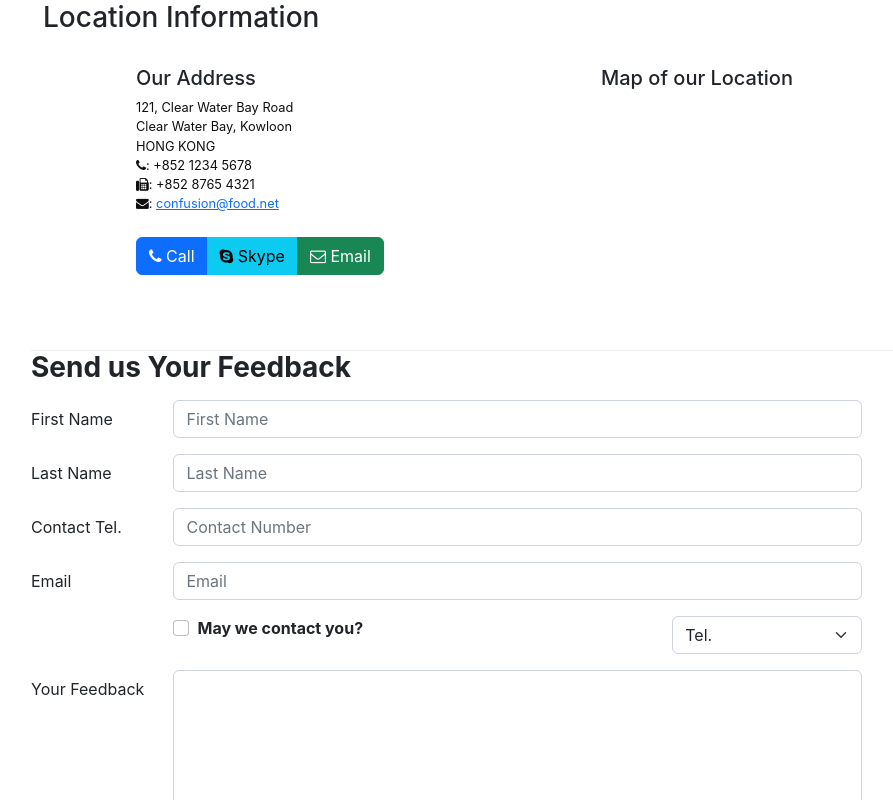
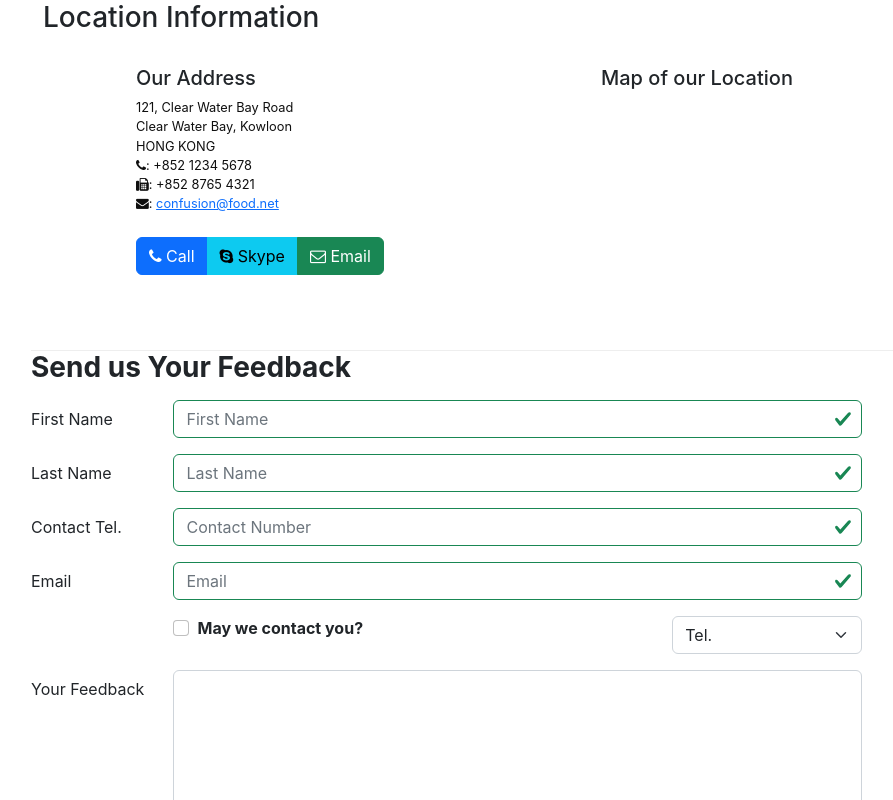
Before and after one commit to Mittal-web/Coursera-React, a React (Create React App) app: page /contactus in a window 1280 px wide. Shown: the part 431-1231 px from the top of the page, without its empty margins (51-944 px from the left). Built offline with nearby package versions, Linux system fonts and the light colour scheme.

Commit message:
Controlled Form Validation

```diff
--- a/src/components/ContactComponent.js
+++ b/src/components/ContactComponent.js
@@ -1,5 +1,5 @@
 import React, { Component } from 'react';
-import { Breadcrumb, BreadcrumbItem, Button, Form, FormGroup, Label, Input, Col } from 'reactstrap'
+import { Breadcrumb, BreadcrumbItem, Button, Form, FormGroup, Label, Input, Col, FormFeedback } from 'reactstrap'
 import { Link } from 'react-router-dom'
 
 class Contact extends Component {
@@ -12,11 +12,17 @@
             email: '',
             agree: false,
             contactType: 'Tel.',
-            message: ''
+            message: '',
+            touched: {
+                firstname: false,
+                lastname: false,
+                telnum: false,
+                email: false
+            }
         }
         this.handleSubmit = this.handleSubmit.bind(this);
         this.handleInputchange = this.handleInputchange.bind(this);
-
+        this.handleBlur = this.handleBlur.bind(this);
     }
     handleInputchange(event) {
         const target = event.target;
@@ -31,7 +37,36 @@
         alert('current state is: ' + JSON.stringify(this.state));
         event.preventDefault();
     }
+    handleBlur = (field) => (evt) => {
+        this.setState({
+            touched: { ...this.state.touched, [field]: true },
+        })
+    }
+    validate(firstname, lastname, telnum, email) {
+        const errors = {
+            firstname: '',
+            lastname: '',
+            telnum: '',
+            email: ''
+        };
+        if (this.state.touched.firstname && firstname.length < 3)
+            errors.firstname = 'FirstName should be greater than or equal to 3 characters';
+        else if (this.state.touched.firstname && firstname.length > 10)
+            errors.firstname = "FirstName should be less than or equal to 10 characters";
+
+        if (this.state.touched.lastname && lastname.length < 3)
+            errors.lastname = 'LastName should be greater than or equal to 3 characters';
+        else if (this.state.touched.lastname && lastname.length > 10)
+            errors.lastname = "LastName should be less than or equal to 10 characters";
+        const reg = /^\d+$/;
+        if (this.state.touched.telnum && !reg.test(telnum))
+            errors.telnum = 'tel. number should contain only numbers'
+        if (this.state.touched.email && email.split('').filter(x => x === '@').length !== 1)
+            errors.email = 'Email should contain @'
+        return errors;
+    }
     render() {
+        const errors = this.validate(this.state.firstname, this.state.lastname, this.state.telnum, this.state.email)
         return (
             <div className="container" >
                 <div className="row">
@@ -79,25 +114,39 @@
                             <FormGroup row>
                                 <Label htmlFor='firstname' md={2}>First Name</Label>
                                 <Col md={10}>
-                                    <Input type="text" id="firstname" name="firstname" placeholder="First Name" value={this.state.firstname} onChange={this.handleInputchange} />
+                                    <Input type="text" id="firstname" name="firstname" placeholder="First Name" value={this.state.firstname} onChange={this.handleInputchange} onBlur={this.handleBlur('firstname')} valid={errors.firstname === ''}
+                                        invalid={errors.firstname !== ''}
+                                    />
+                                    <FormFeedback>{errors.firstname}</FormFeedback>
                                 </Col>
                             </FormGroup>
                             <FormGroup row>
                                 <Label htmlFor='lastname' md={2}>Last Name</Label>
                                 <Col md={10}>
-                                    <Input type="text" id="lastname" name="lastname" placeholder="Last Name" value={this.state.lastname} onChange={this.handleInputchange} />
+                                    <Input type="text" id="lastname" name="lastname" placeholder="Last Name" value={this.state.lastname} onChange={this.handleInputchange} onBlur={this.handleBlur('lastname')} valid={errors.lastname === ''}
+                                        invalid={errors.lastname !== ''}
+                                    />
+                                    <FormFeedback>{errors.lastname}</FormFeedback>
                                 </Col>
                             </FormGroup>
                             <FormGroup row>
                                 <Label htmlFor='telnum' md={2}>Contact Tel.</Label>
                                 <Col md={10}>
-                                    <Input type="tel" id="telnum" name="telnum" placeholder="Contact Number" value={this.state.telnum} onChange={this.handleInputchange} />
+                                    <Input type="tel" id="telnum" name="telnum" placeholder="Contact Number" value={this.state.telnum} onChange={this.handleInputchange} onBlur={this.handleBlur('telnum')}
+                                        valid={errors.telnum === ''}
+                                        invalid={errors.telnum !== ''}
+                                    />
+                                    <FormFeedback>{errors.telnum}</FormFeedback>
                                 </Col>
                             </FormGroup>
                             <FormGroup row>
                                 <Label htmlFor='email' md={2}>Email</Label>
                                 <Col md={10}>
-                                    <Input type="email" id="email" name="email" placeholder="Email" value={this.state.email} onChange={this.handleInputchange} />
+                                    <Input type="email" id="email" name="email" placeholder="Email" value={this.state.email} onChange={this.handleInputchange} onBlur={this.handleBlur('email')}
+                                        valid={errors.email === ''}
+                                        invalid={errors.email !== ''}
+                                    />
+                                    <FormFeedback>{errors.email}</FormFeedback>
                                 </Col>
                             </FormGroup>
                             <FormGroup row>
```
